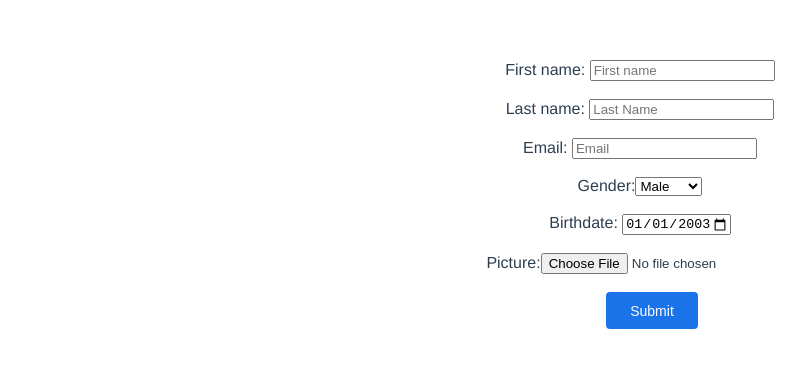
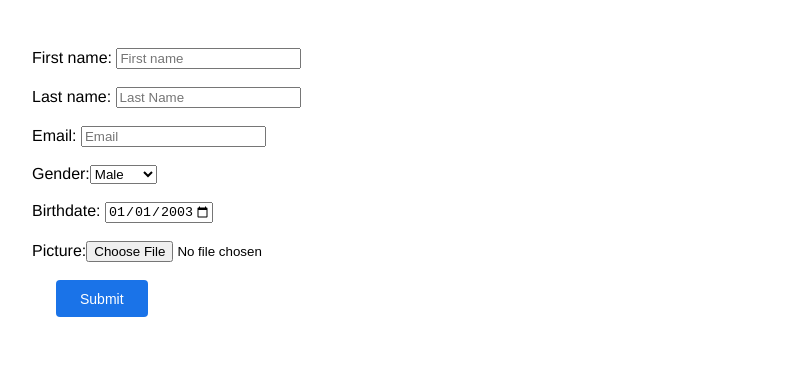
Before and after one commit to AlexandraPuchianu/ManagementSystemVueApp, a Vue app in the folder management-system-app/: page / in a window 1280 px wide. Shown: the top 368 px of the page, without its empty margins (24-830 px from the left). Built offline with nearby package versions, Linux system fonts and the light colour scheme.

Commit message:
Changed app style.

```diff
--- a/management-system-app/src/App.vue
+++ b/management-system-app/src/App.vue
@@ -20,8 +20,6 @@ export default {
   font-family: Avenir, Helvetica, Arial, sans-serif;
   -webkit-font-smoothing: antialiased;
   -moz-osx-font-smoothing: grayscale;
-  text-align: center;
-  color: #2c3e50;
-  margin-top: 60px;
+  color: black;
 }
 </style>
```
